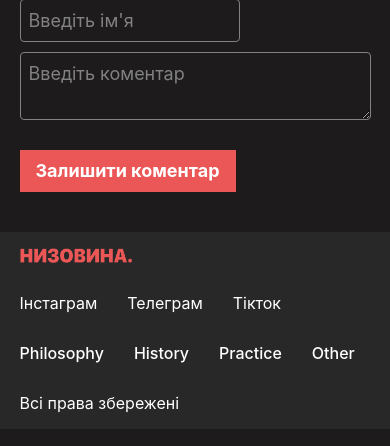
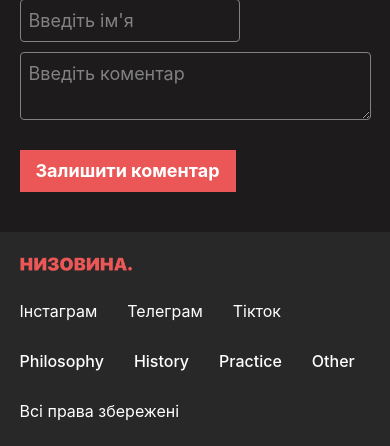
Before and after one commit to hromadianka/nyzovyna, a Django app: page /article/ff66e47d-5c2e-458c-a7b6-1a1d10c8d51c/ in a window 390 px wide. Shown: the part 1404-1850 px from the top of the page. Run offline with Django 4.2, Linux system fonts and the light colour scheme; data comes from the database, SQL or seed files in the repository; data that the repository does not hold is empty; parts of the project's set-up code (start-up, migrations or seed data) failed here and were passed over; some libraries are stand-ins or nearby versions; some web fonts are replaced.

Commit message:
update styles

```diff
--- a/static/style.css
+++ b/static/style.css
@@ -308,7 +308,7 @@ footer a {
 @media screen and (max-width: 1000px) {
 
     footer .container {
-        padding: 2vh 5%;
+        padding: 3vh 5%;
         gap: 30px;
     }
 
```
